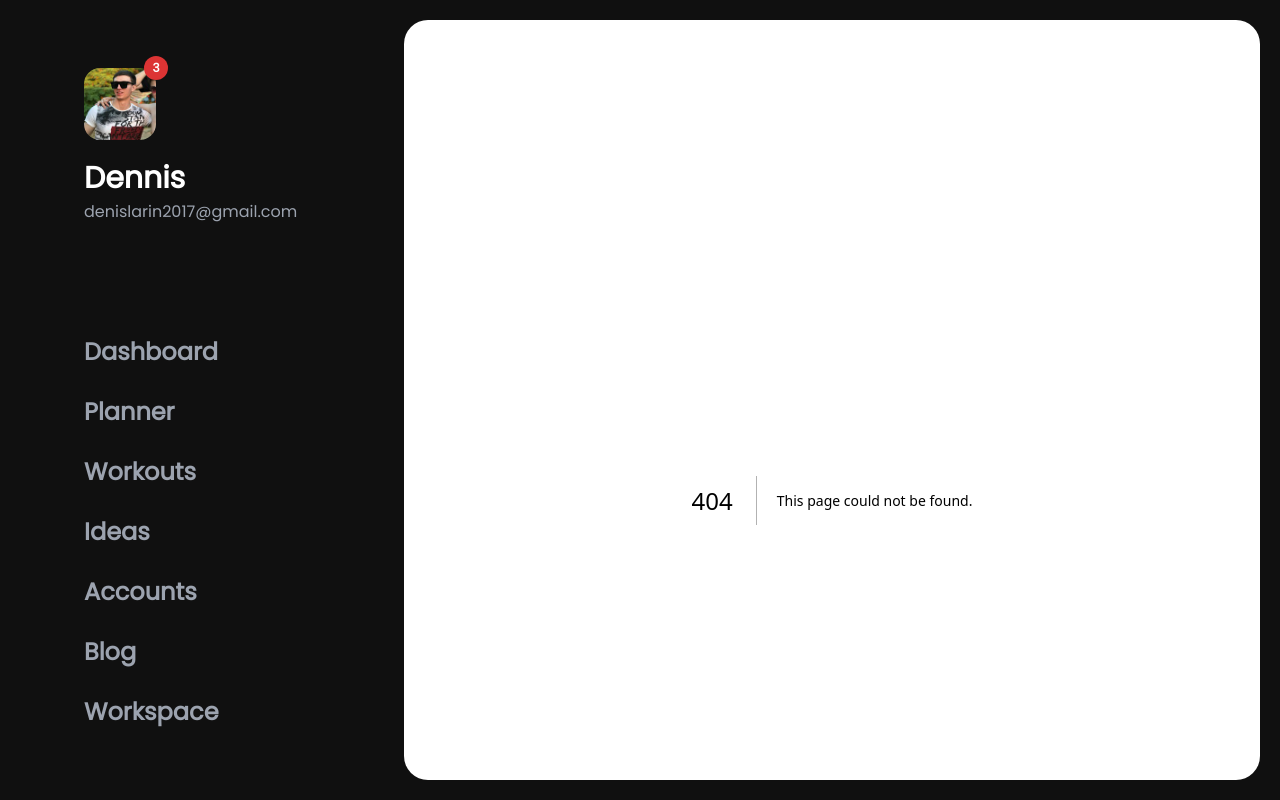
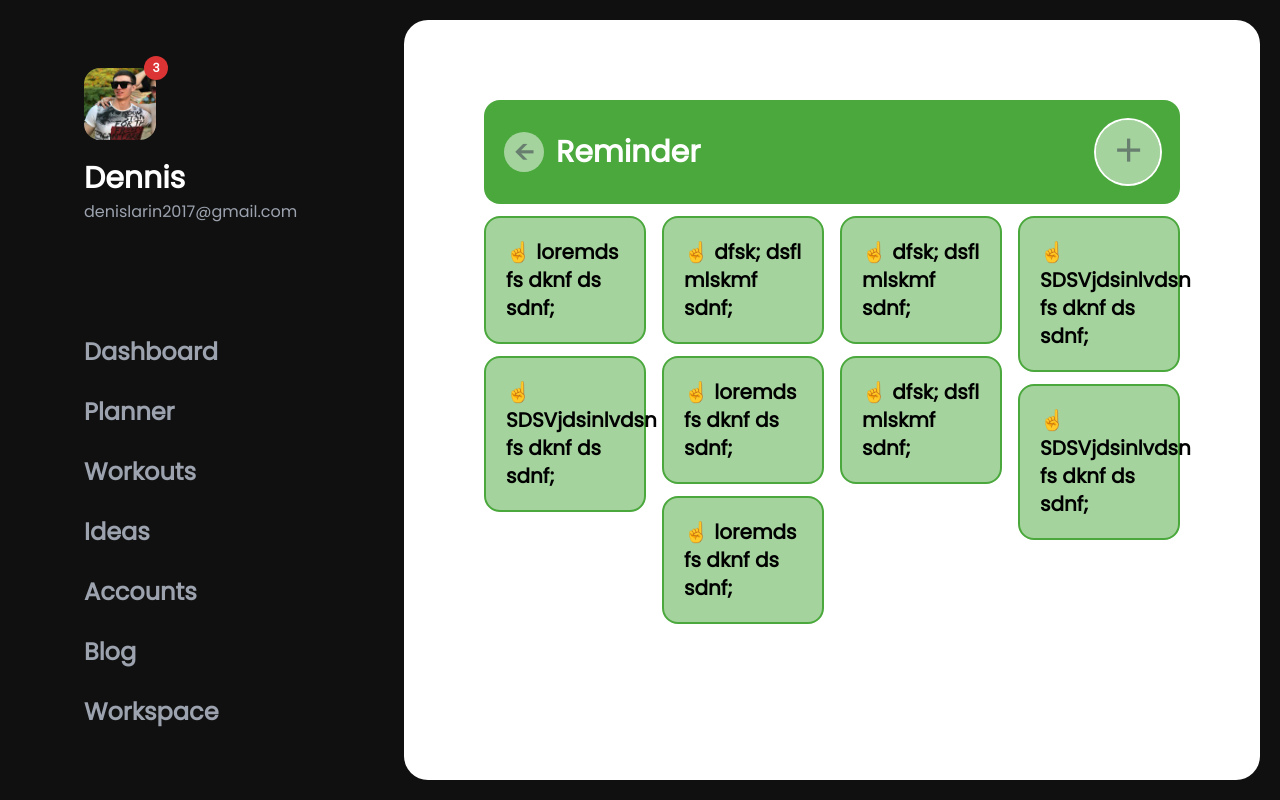
Before and after one commit to denis-larin-22/my-space, a Next.js app: page /planner/reminder in a window 1280 px wide. Before the commit this address had no page. Built offline with nearby package versions, Linux system fonts and the light colour scheme.

Commit message:
Added Reminder page (created ReminderList component)

```diff
--- /dev/null
+++ b/app/planner/reminder/create-new-reminder/page.tsx
@@ -0,0 +1,7 @@
+export default function NewReminder() {
+    return (
+        <div className="">
+            New reminder
+        </div>
+    )
+}
--- /dev/null
+++ b/app/planner/reminder/page.tsx
@@ -0,0 +1,22 @@
+import ReminderList from "@/app/ui/reminder/reminderList";
+import Link from "next/link";
+
+export default function Reminder() {
+
+    return (
+        <section className="font-bold">
+            <div className="bg-t-green p-5 mb-3 rounded-2xl text-white text-3xl flex items-center justify-between">
+                <div className="flex items-center gap-3">
+                    <Link href="/planner" className="w-10 h-10 rounded-full bg-white/50 text-t-gray/60 text-2xl flex items-center justify-center">🡨</Link>
+                    <h2>Reminder</h2>
+                </div>
+                <Link
+                    href="/planner/reminder/create-new-reminder"
+                    className="w-16 h-16 rounded-full bg-white/50 text-t-gray/60 flex items-center justify-center ring-2 ring-offset-2 ring-t-green"
+                >＋</Link>
+            </div>
+
+            <ReminderList />
+        </section>
+    )
+}
--- a/app/ui/planner/plannerMainBar.tsx
+++ b/app/ui/planner/plannerMainBar.tsx
@@ -7,10 +7,9 @@ import { _getCurrentDateByNumber } from "@/app/lib/_utils/_getCurrentDateByNumbe
 export default async function PlannerMainBar() {
     const { tasksIcon: { getIcon } } = icons;
     const TaskIcon = getIcon("large", 'absolute bottom-3 right-3 group-hover:scale-125 duration-150');
-    const progress = 30; //PROPS
-    const date = _getCurrentDateByNumber();
-    const tasksList = await getPlannerDayListFromFirestoreDB(date);
-    // const tasksList = await getPlannerDayListFromFirestoreDB("2024-04-16");
+    const tasksList = await getPlannerDayListFromFirestoreDB(_getCurrentDateByNumber());
+    const doneTask = tasksList.filter((task) => task.isDone);
+    const progressValue = Math.trunc((doneTask.length / tasksList.length) * 100);
 
     return (
         <Link
@@ -19,21 +18,22 @@ export default async function PlannerMainBar() {
         >
             <div className="flex justify-between">
                 <h2 className="text-3xl font-medium">Today's plan:</h2>
-                <ProgressBar progressValue={progress} />
+                <ProgressBar progressValue={progressValue} />
             </div>
 
             {TaskIcon}
 
-            <ul className="pl-5 mt-4 inline-flex flex-col gap-3 text-t-gray font-semibold">
-                {tasksList.map((task) => (
+            <ul className="pl-5 mt-4 inline-flex flex-col gap-3 text-t-gray font-semibold overflow-hidden">
+                {tasksList.splice(0, 5).map((task) => (
                     <li
                         key={task.id}
-                        className="p-2 text-lg after:block after:h-[3px] after:w-36 after:bg-t-dark-text after:bg-opacity-50 after:rounded-2xl after:mt-1 hover:bg-white hover:bg-opacity-50 hover:rounded-2xl cursor-pointer all duration-150 hover:pl-3 hover:after:w-10"
+                        className="p-2 text-lg after:block after:h-[3px] after:w-36 after:bg-t-dark-text after:bg-opacity-50 after:rounded-2xl after:mt-1 hover:bg-white hover:bg-opacity-50 hover:rounded-2xl cursor-pointer all duration-150 hover:after:w-10"
                     >
                         <p className="">✍ {task.name}</p>
                         <p className="text-sm opacity-80">{task.desk}</p>
                     </li>
                 ))}
+                <p className="text-right">Click to see all</p>
             </ul>
         </Link>
     )
--- a/app/ui/planner/plannerTasks.tsx
+++ b/app/ui/planner/plannerTasks.tsx
@@ -5,6 +5,7 @@ import TaskList from "./taskList";
 import { _getCurrentDateByNumber } from "@/app/lib/_utils/_getCurrentDateByNumber";
 import { ITaskItem } from "@/app/lib/types/planner-types";
 import { getPlannerDayListFromFirestoreDB } from "@/app/lib/firebase/planner";
+import Link from "next/link";
 
 export default function PlannerTasks() {
     const [date, setDate] = useState(_getCurrentDateByNumber());
@@ -23,6 +24,7 @@ export default function PlannerTasks() {
 
     return (
         <>
+            <div className="flex justify-between ">
                 <div className="w-fit bg-t-blue/50 border-2 border-t-blue py-3 px-10 rounded-b-2xl mb-3">
                     <input
                         type="date"
@@ -31,8 +33,16 @@ export default function PlannerTasks() {
                         onChange={(e) => {
                             setDate(e.target.value)
                         }}
-                    className="font-semibold text-t-gray w-fit p-2 rounded-xl outline-t-blue"
+                        className="w-fit p-2 font-semibold text-t-gray rounded-xl outline-t-blue"
                     />
+
+                </div>
+                <Link
+                    href="/planner/reminder"
+                    className="h-fit text-xl text-white bg-t-green/90 px-4 py-3 mt-2 rounded-2xl ring-2 ring-t-green"
+                >
+                    Reminds
+                </Link>
             </div>
 
             <TaskList taskList={taskList} />
--- /dev/null
+++ b/app/ui/reminder/reminderList.tsx
@@ -0,0 +1,28 @@
+import { ReminderListArray } from "@/app/lib/types/planner-types";
+
+export default function ReminderList() {
+    const reminderList: ReminderListArray = [
+        { id: 'sfsdfdsf', text: 'loremds fs dknf ds sdnf;' },
+        { id: 'eroughreiov', text: 'SDSVjdsinlvdsn fs dknf ds sdnf;' },
+        { id: 'onlbmdfo;', text: 'dfsk; dsfl mlskmf sdnf;' },
+        { id: 'sfsdfdsf', text: 'loremds fs dknf ds sdnf;' },
+        { id: 'sfsdfdsf', text: 'loremds fs dknf ds sdnf;' },
+        { id: 'onlbmdfo;', text: 'dfsk; dsfl mlskmf sdnf;' },
+        { id: 'onlbmdfo;', text: 'dfsk; dsfl mlskmf sdnf;' },
+        { id: 'eroughreiov', text: 'SDSVjdsinlvdsn fs dknf ds sdnf;' },
+        { id: 'eroughreiov', text: 'SDSVjdsinlvdsn fs dknf ds sdnf;' },
+    ];
+
+    return (
+        <ul className="columns-4">
+            {reminderList.map((reminder) => (
+                <li
+                    key={reminder.id}
+                    className="break-inside-avoid p-5 mb-3 bg-t-green/50 border-2 border-t-green rounded-2xl text-xl hover:ring-2 ring-t-green ring-offset-2 cursor-pointer all duration-150"
+                >
+                    ☝ {reminder.text}
+                </li>
+            ))}
+        </ul>
+    )
+}
--- a/app/ui/reminder/reminderMainBar.tsx
+++ b/app/ui/reminder/reminderMainBar.tsx
@@ -1,3 +1,4 @@
+import Link from "next/link";
 import icons from "../common/icons";
 
 export default function ReminderMainBar() {
@@ -6,7 +7,10 @@ export default function ReminderMainBar() {
     const remindList = [{ id: '56345', text: 'Поменять покрышки' }, { id: '765344', text: 'Поменять прокладку в кране' }, { id: '789687', text: 'Забрать рабочие вещи' }] //PROPS
 
     return (
-        <section className="group relative col-span-1 row-span-3 bg-t-green rounded-3xl p-5 text-white hover:ring-8 ring-offset-2 ring-t-green ring-opacity-50 duration-150 active:scale-99">
+        <Link
+            href="/planner/reminder"
+            className="group relative inline-block col-span-1 row-span-3 bg-t-green rounded-3xl p-5 text-white hover:ring-8 ring-offset-2 ring-t-green ring-opacity-50 duration-150 active:scale-99"
+        >
             <p className="text-2xl">Reminder</p>
 
             <ul className="text-base mt-3">
@@ -16,6 +20,6 @@ export default function ReminderMainBar() {
             </ul>
 
             {ReminderIcon}
-        </section>
+        </Link>
     )
 }
```
Also changed, not shown: app/lib/types/planner-types.ts (+9 -1 lines). Lines whose indentation alone changed are shown as unchanged.
